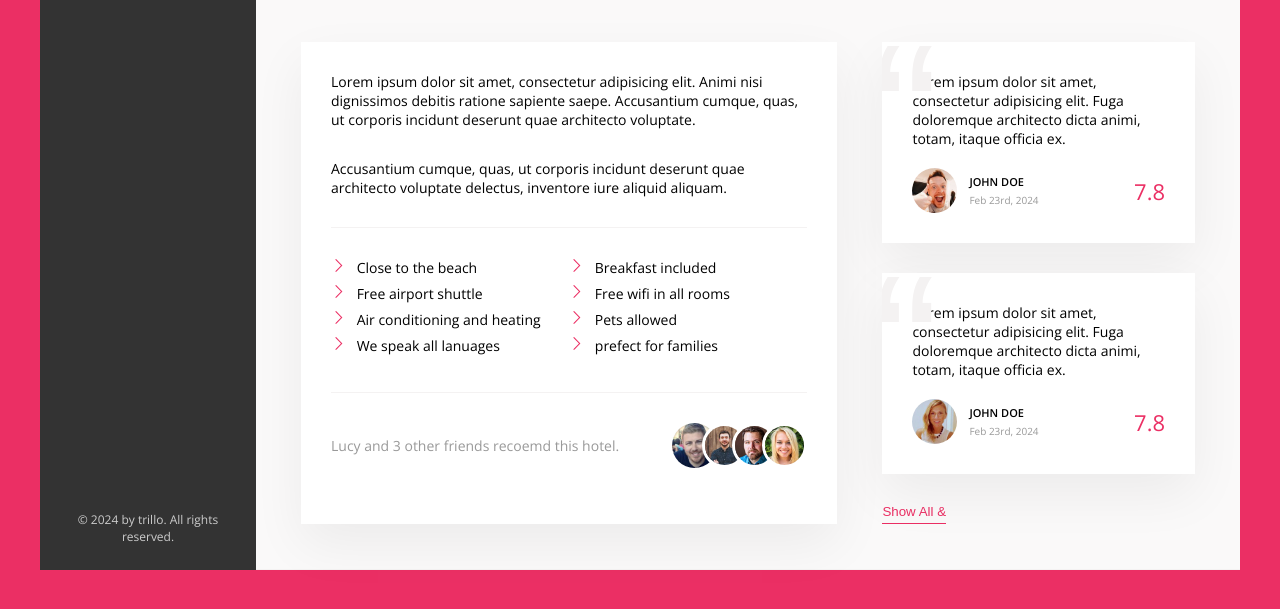
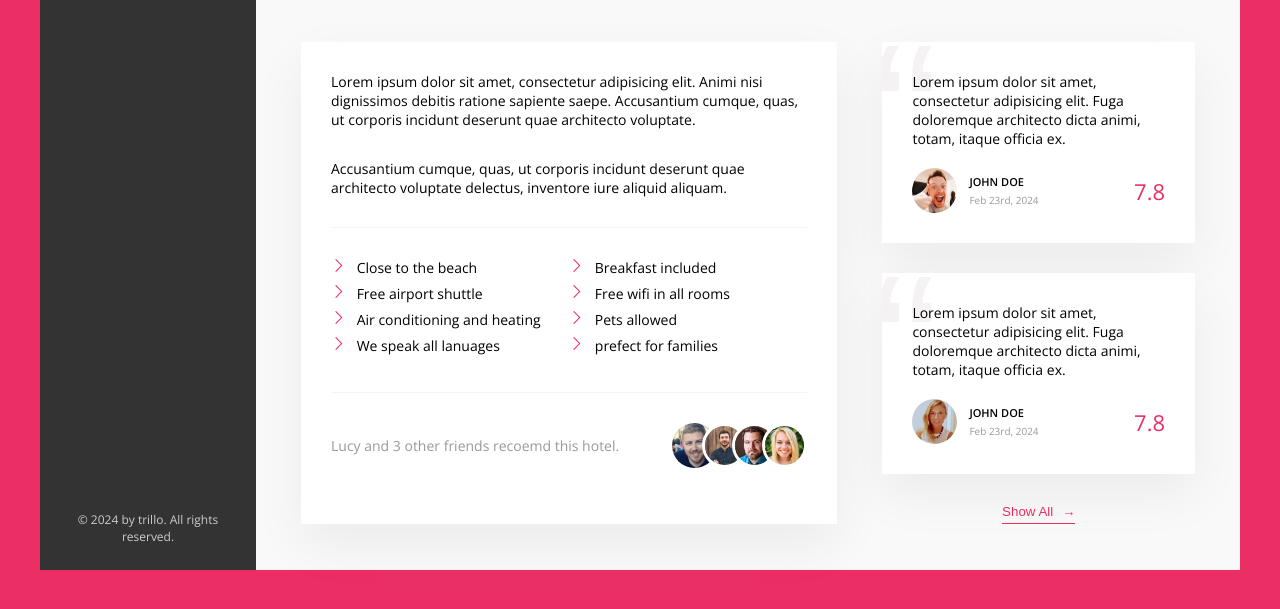
Before and after one commit to ahmedyosry433/Trillo_Templete, a website: page index.html in a window 1280 px wide. Shown: the part 461-1070 px from the top of the page. Drawn offline with nearby package versions, Linux system fonts and the light colour scheme.

Commit message:
show all btn animated & style

```diff
--- a/index.html
+++ b/index.html
@@ -253,7 +253,7 @@
                                 </div>
                             </div>
                         </div>
-                        <button class="btn-inline">Show All &</button>
+                        <button class="btn-inline">Show All <span>&rarr;</span></button>
                     </div>
                     <!-- End Reviews -->
 
--- a/sass/_components.scss
+++ b/sass/_components.scss
@@ -254,10 +254,18 @@
     background-color: transparent;
     display: inline-block;
     cursor:pointer;
-    transition: all 0.3s;
-    &:hover {
+    transition: all 0.2s;
+    & span {
+        margin-left: 0.5rem;
+        transition: margin-left 0.3s;
+    }
+    &:hover  {
         color: var(--color-grey-dark-1);
         border-bottom: 2px solid var(--color-grey-dark-2);
+        & span {
+            margin-left: 1rem;
+
+        }
     }
     &:focus {
         outline: none;
@@ -380,7 +388,8 @@
     }
     &__paragragh {
         margin-bottom: 2rem;
-        z-index: -1;
+        z-index: 10;
+        position: relative;
     }
     &__info {
         margin-right: auto;
--- a/sass/_layout.scss
+++ b/sass/_layout.scss
@@ -57,4 +57,7 @@
 }
 .user-reviews {
     flex: 1;
+    display: flex;
+    flex-direction: column;
+    align-items: center;
 }
```
Also changed, not shown: css/style.css.
